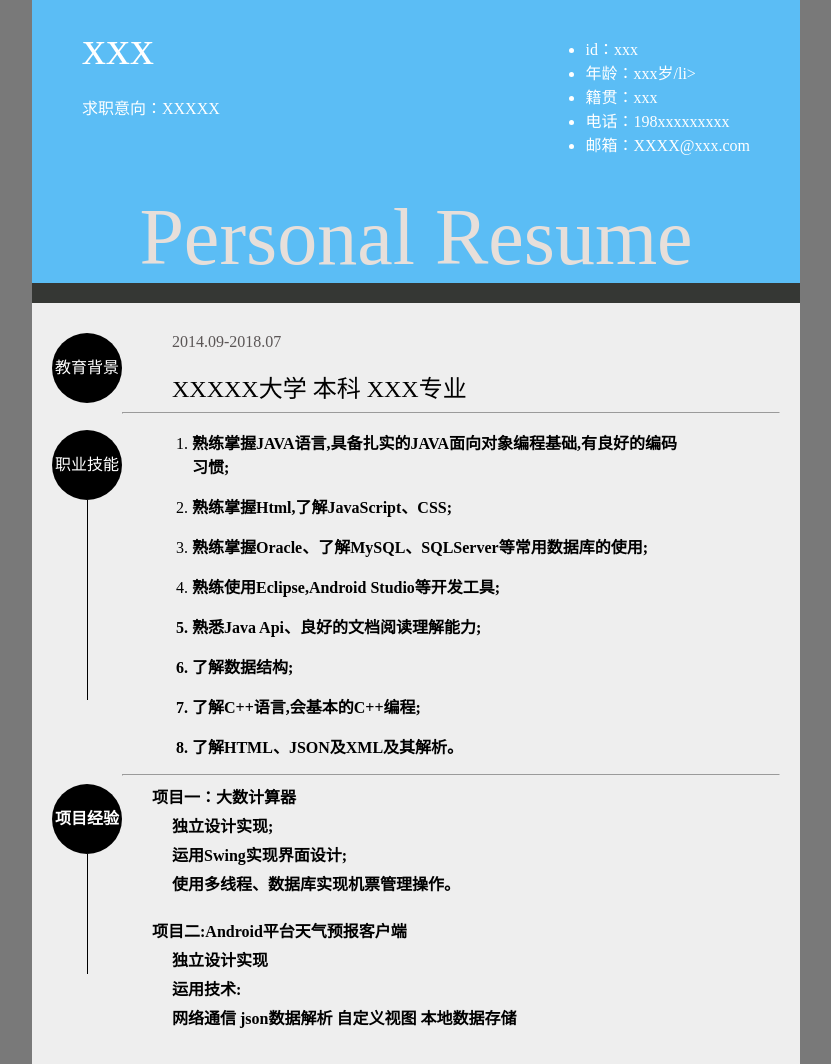
After one commit to WangBaobaoLOVE/ES-KG-Recommended, a Django app: template webapp/templates/SR/profile1.html in a window 1280 px wide. The commit adds this page. Shown: the whole page, without its empty margins (224-1055 px from the left). Run offline with Django 3.2, Linux system fonts and the light colour scheme; the template is opened without the code that fills it, so the values that code supplies are empty; parts of the project's set-up code (start-up, migrations or seed data) failed here and were passed over.

Commit message:
the profile is finished

```diff
--- /dev/null
+++ b/webapp/templates/SR/profile1.html
@@ -0,0 +1,86 @@
+<!DOCTYPE html>
+<html lang="en">
+<head>
+    <meta charset="UTF-8">
+    <title>Profile</title>
+    {% load static %}
+    <link href="{% static "css/resume.css" %}" rel="stylesheet">
+</head>
+<body>
+<header>
+    <div class="base-div">
+        <span class="name">xxx</span>
+        <span class="direction">求职意向：XXXXX</span>
+    </div>
+
+    <div class="detailed-div">
+        <ul class="detailed-ul">
+            <li>id：xxx</li>
+            <li>年龄：xxx岁/li>
+            <li>籍贯：xxx</li>
+            <li>电话：198xxxxxxxxx</li>
+            <li>邮箱：XXXX@xxx.com</li>
+        </ul>
+    </div>
+
+    <div>
+        <span class="text-resume-div">Personal Resume</span>
+    </div>
+</header>
+<div class="Separator-div"></div>
+<main>
+    <div class="education-div">
+        <div class="img-education-div">
+            <span class="text-education-span">教育背景</span>
+        </div>
+        <span class="education-time-span">2014.09-2018.07</span>
+        <br/>
+        <br/>
+        <span class="education-school-span"> XXXXX大学        本科        XXX专业</span>
+    </div>
+    <hr/>
+    <div class="skll-div">
+        <div class="img_circle-skill-div">
+            <span class="text-education-span">职业技能</span>
+            <div class="img_line-skil-div"></div>
+        </div>
+        <div class="skill-list-div">
+            <ol>
+                <li><p><b>熟练掌握JAVA语言,具备扎实的JAVA面向对象编程基础,有良好的编码习惯;</b></p></li>
+                <li><p><b>熟练掌握Html,了解JavaScript、CSS;</b></p></li>
+                <li><p><b>熟练掌握Oracle、了解MySQL、SQLServer等常用数据库的使用;</b></p></li>
+                <li><p><b>熟练使用Eclipse,Android Studio等开发工具;</p></li>
+                <li><p><b>熟悉Java Api、良好的文档阅读理解能力;</b></p></li>
+                <li><p><b>了解数据结构;</b></p></li>
+                <li><p><b>了解C++语言,会基本的C++编程;</b></p></li>
+                <li><p><b>了解HTML、JSON及XML及其解析。</b></p></li>
+            </ol>
+        </div>
+    </div>
+    <hr>
+    <div class="experience-div">
+        <div class="img-experience-div">
+            <span class="text-experience-span">项目经验</span>
+        </div>
+        <div class="img_line-experience-div"></div>
+        <div class="experience1-div">
+            <b>项目一：大数计算器</b>
+            <div class="div-p">
+                <p>独立设计实现;</p>
+                <p>运用Swing实现界面设计;</p>
+                <p>使用多线程、数据库实现机票管理操作。</p>
+            </div>
+        </div>
+        <br/>
+        <div class="experience2-div">
+            <b>项目二:Android平台天气预报客户端</b>
+            <div class="div-p">
+                <p>独立设计实现</p>
+                <p>运用技术:</p>
+                <p>网络通信 json数据解析 自定义视图 本地数据存储</p>
+            </div>
+        </div>
+    </div>
+</main>
+</body>
+</html>
```
Also changed, not shown: webapp/SR/views.py (+34 -1 lines), webapp/templates/SR/profile.html (+23 -28 lines).
